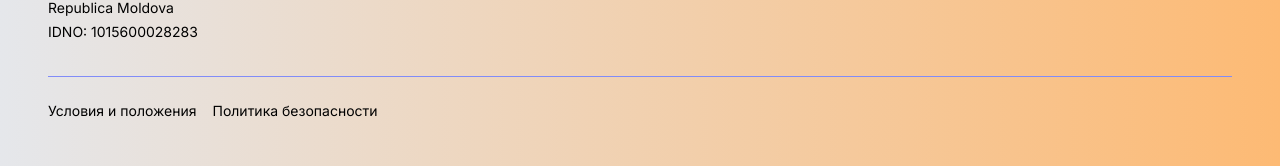
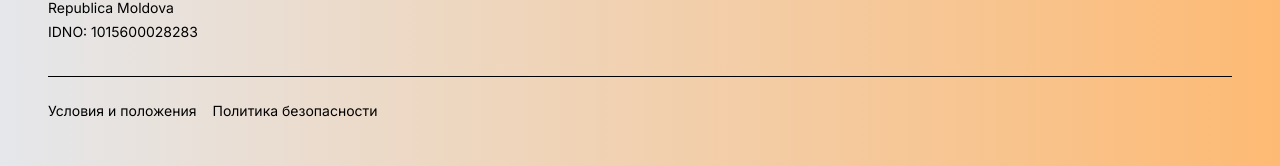
Before and after one commit to ExPressOnePro/asigurari.react, a Next.js app: page /en in a window 1280 px wide. Shown: the part 1459-1625 px from the top of the page. Built offline with nearby package versions, Linux system fonts and the light colour scheme.

Commit message:
Fix footer

```diff
--- a/app/[lang]/components/Footer.tsx
+++ b/app/[lang]/components/Footer.tsx
@@ -65,7 +65,7 @@ export default function Footer() {
                 </div>
 
                 <div
-                    className="border-t border-indigo-400 mt-8 pt-6 text-sm flex flex-col md:flex-row justify-between items-center text-center">
+                    className="border-t border-black mt-8 pt-6 text-sm flex flex-col md:flex-row justify-between items-center text-center">
                     <div className="flex space-x-4">
                         <a href="/terms" className="hover:underline">Условия и положения</a>
                         <a href="/privacy" className="hover:underline">Политика безопасности</a>
--- a/i18n.config.ts
+++ b/i18n.config.ts
@@ -1,6 +1,6 @@
 export const i18n = {
-  defaultLocale: 'ru',
-  locales: ['ru', 'en', 'ro']
+    defaultLocale: 'ru',
+    locales: ['ru', 'en', 'ro']
 } as const
 
-export type Locale = (typeof i18n)['locales'][number]
+export type Locale = typeof i18n.locales[number];
```
